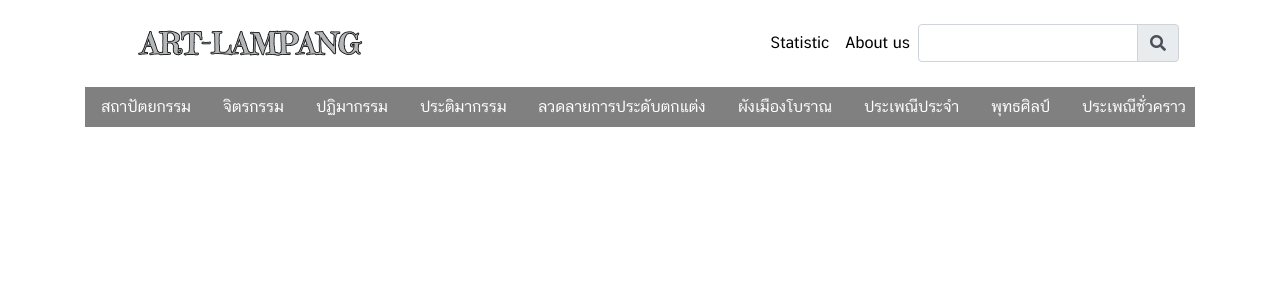
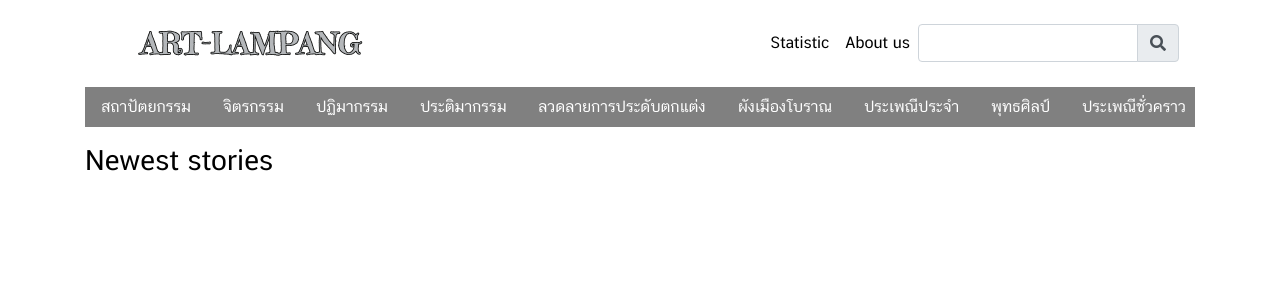
Before and after one commit to chayakornwc/art-lamapang.frontend, a React (Create React App) app: page / in a window 1280 px wide. Shown: the top 300 px of the page. Built offline with nearby package versions, Linux system fonts and the light colour scheme.

Commit message:
:sparkles:

```diff
--- a/package.json
+++ b/package.json
@@ -6,6 +6,7 @@
     "bootstrap": "^4.1.3",
     "font-awesome": "^4.7.0",
     "history": "^4.7.2",
+    "mobx": "^5.5.1",
     "mobx-react": "^5.3.4",
     "node-sass-chokidar": "^1.3.4",
     "npm-run-all": "^4.1.3",
--- a/src/App.js
+++ b/src/App.js
@@ -1,10 +1,14 @@
 import React, { Component } from 'react';
-import 'bootstrap/dist/css/bootstrap.css';
+import {Switch, Route, } from 'react-router-dom';
+//import 'bootstrap/dist/css/bootstrap.css';
 import Navigationbar from './components/navbar';
 import Logo from './static/images/lampang.png';
 import {Container} from 'reactstrap';
 import './scss/app.css';
 import 'font-awesome/css/font-awesome.css';
+
+import {routes} from './components/routes';
+
 class App extends Component {
   render() {
     return (
@@ -14,6 +18,20 @@ class App extends Component {
               <Navigationbar brand={Logo}/>
             </Container>
         </header>
+        {/* begin body of the app */}
+        <Switch>
+
+              {routes.map((value,index)=>{
+                return(
+                  <Route path={value.path}
+                   key={value.index}
+                   name={value.name}
+                   component={value.component}
+                   exact={value.exact} />
+                );
+              })}
+
+        </Switch>
       </div>
     );
   }
--- /dev/null
+++ b/src/components/routes.js
@@ -0,0 +1,4 @@
+import Home from '../pages/homepage';
+export const routes = [
+    {path:'/', component:Home, name:"Homepage", exact:true}
+];
--- a/src/index.js
+++ b/src/index.js
@@ -4,7 +4,7 @@ import App from './App';
 import * as serviceWorker from './serviceWorker';
 import { createBrowserHistory } from "history";
 import { Router } from "react-router-dom";
-import { create } from 'domain';
+
 const hist = createBrowserHistory();
 const renderApp = () =>
 ReactDOM.render(
--- a/src/pages/homepage/index.js
+++ b/src/pages/homepage/index.js
@@ -1,11 +1,17 @@
 import React, { Component } from 'react';
+import { observer } from 'mobx-react';
+import './styled.css';
 
-export default class componentName extends Component {
-  render() {
-    return (
-      <div>
-
-      </div>
-    );
-  }
+export default class Home extends Component {
+    render() {
+        return (
+            <div className="container-fluid" style={{paddingTop:"1rem"}}>
+                <div className="container">
+                    <h3>
+                        Newest stories
+                    </h3>
+                </div>
+            </div>
+        );
+    }
 }
```
Also changed, not shown: src/components/submenu.js (deleted, +0 -11 lines), 1 other file (tests, documents, lock files or other folders).
